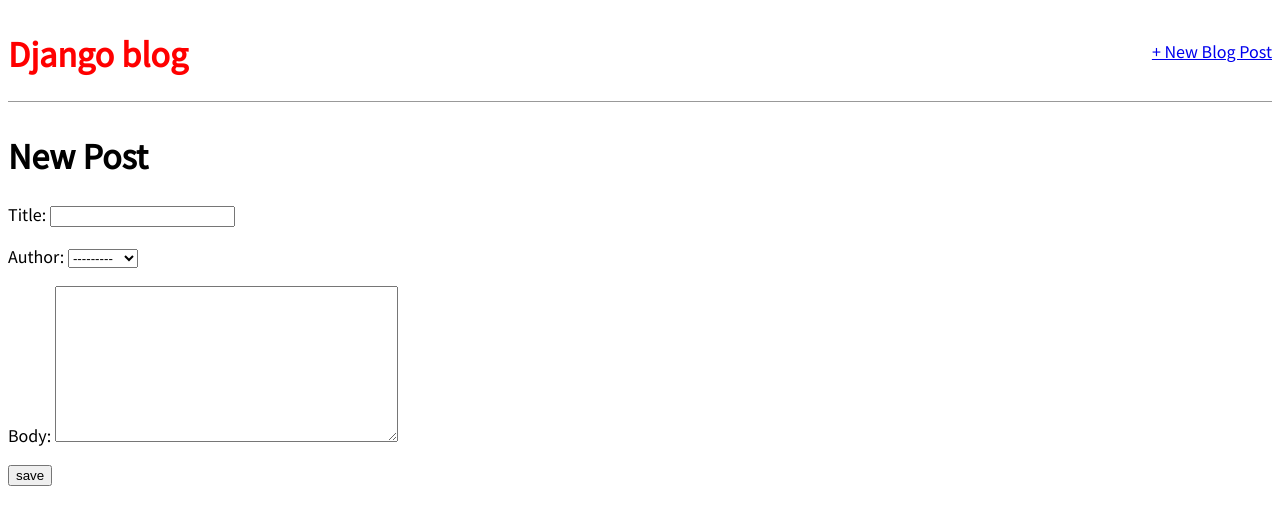
After one commit to sharpblade95/blog-app, a Django app: page /post/new in a window 1280 px wide. The commit adds this page. Shown: the top 525 px of the page. Run offline with Django 3.2, Linux system fonts and the light colour scheme; data comes from the database, SQL or seed files in the repository; both versions use the stored data as it was after the commit.

Commit message:
new post form added

```diff
--- a/blog/models.py
+++ b/blog/models.py
@@ -1,5 +1,6 @@
 from django.db import models
 from django.conf import settings
+from django.urls import reverse
 
 class Post(models.Model):
 	title = models.CharField(max_length = 200)
@@ -11,3 +12,6 @@ class Post(models.Model):
 
 	def __str__(self):
 		return self.title
+
+	def get_absolute_url(self):
+		return reverse('post_detail', args=[str(self.id)])
--- a/blog/urls.py
+++ b/blog/urls.py
@@ -1,7 +1,8 @@
 from django.urls import path
-from .views import BlogListView,BlogDetailView
+from .views import BlogListView,BlogDetailView,BlogCreateView
 
 urlpatterns= [
 	path('', BlogListView.as_view(),name = 'home'),
 	path('post/<int:pk>/',BlogDetailView.as_view(),name='post_detail'),
+	path('post/new',BlogCreateView.as_view(),name='post_new'),
 ]
--- a/blog/views.py
+++ b/blog/views.py
@@ -1,5 +1,6 @@
 from django.shortcuts import render
 from django.views.generic import ListView,DetailView
+from django.views.generic.edit import CreateView
 from .models import Post
 # Create your views here.
 
@@ -10,3 +11,8 @@ class BlogListView(ListView):
 class BlogDetailView(DetailView):
 	model = Post
 	template_name = 'post_detail.html'
+
+class BlogCreateView(CreateView):
+	model = Post
+	template_name = 'post_new.html'
+	fields = '__all__'
--- a/templates/base.html
+++ b/templates/base.html
@@ -7,11 +7,17 @@
 	<link rel="stylesheet"  href="{% static 'css/base.css'%}">
 </head>
 <body>
-	<header>
-		<h1><a href="/">Django blog</a></h1>
-	</header>
 	<div class="container">
+		<header>
+			<div class="nav-left">
+				<h1><a href="/">Django blog</a></h1>
+			</div>
+			<div class="nav-right">
+				<a href="{% url 'post_new' %}">+ New Blog Post</a>
+			</div>
+		</header>
 		{%block content%}
+
 		{%endblock content%}
 	</div>
 </body>
--- a/templates/post_detail.html
+++ b/templates/post_detail.html
@@ -4,5 +4,6 @@
 <div class="post-entry">
 	<h2>{{post.title}}</h2>
 	<p>{{post.body}}</p>
+</div>
 
 {%endblock content%}
--- /dev/null
+++ b/templates/post_new.html
@@ -0,0 +1,11 @@
+{% extends 'base.html' %}
+
+{% block content %}
+	<h1>New Post</h1>
+	<form  method="post">{% csrf_token %}
+		{{form.as_p}}
+		<input type="submit" value="save" />
+
+	</form>
+
+{% endblock content %}
```
Also changed, not shown: db.sqlite3.
